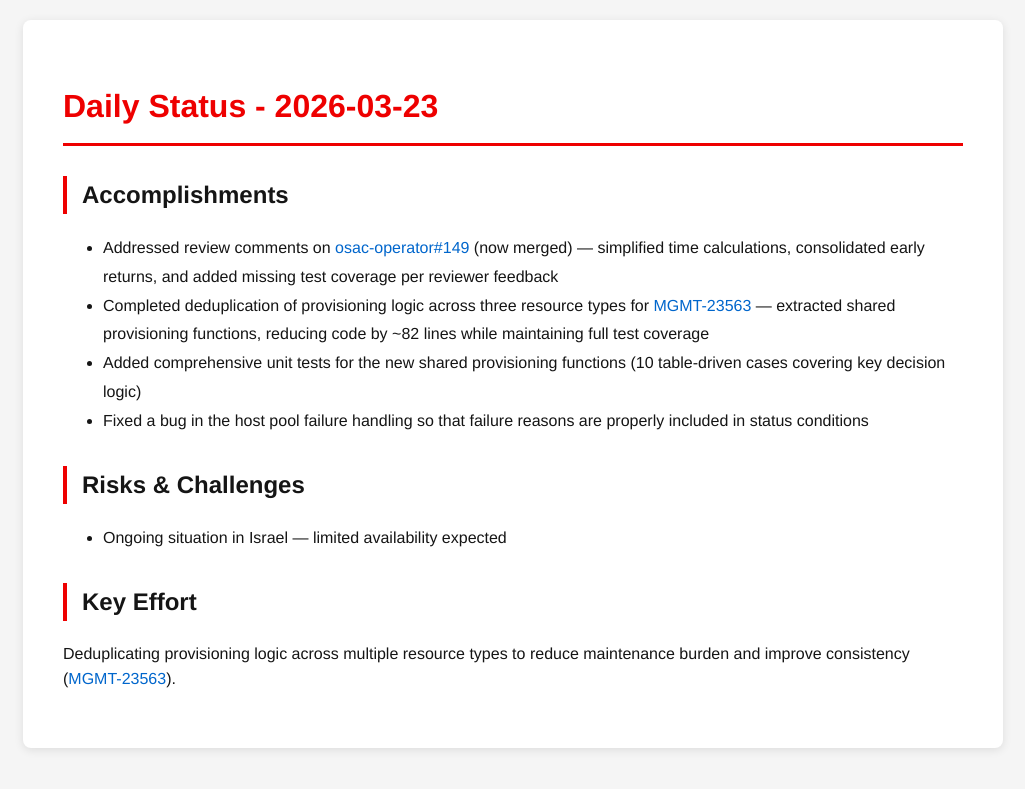
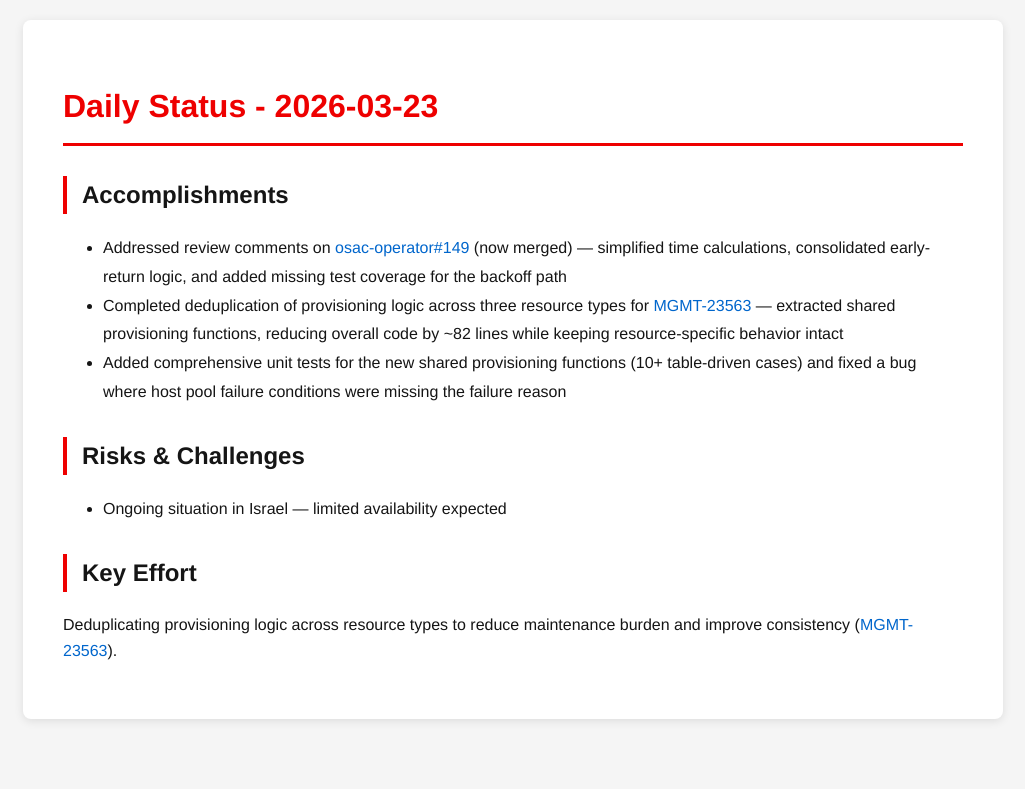
Before and after one commit to tzvatot/daily-status, a Jekyll site: the page built from 2026-03-23.md, in a window 1280 px wide. Shown: the top 789 px of the page, without its empty margins (127-1152 px from the left). Built offline with Jekyll 4.4.1, drawn with Linux system fonts in a browser that asks for light colours.

Commit message:
Daily status update - 2026-03-23

```diff
--- a/2026-03-23.md
+++ b/2026-03-23.md
@@ -7,13 +7,12 @@ date: 2026-03-23
 # Daily Status - 2026-03-23
 
 ## Accomplishments
-- Addressed review comments on [osac-operator#149](https://github.com/osac-project/osac-operator/pull/149) (now merged) — simplified time calculations, consolidated early returns, and added missing test coverage per reviewer feedback
-- Completed deduplication of provisioning logic across three resource types for [MGMT-23563](https://issues.redhat.com/browse/MGMT-23563) — extracted shared provisioning functions, reducing code by ~82 lines while maintaining full test coverage
-- Added comprehensive unit tests for the new shared provisioning functions (10 table-driven cases covering key decision logic)
-- Fixed a bug in the host pool failure handling so that failure reasons are properly included in status conditions
+- Addressed review comments on [osac-operator#149](https://github.com/osac-project/osac-operator/pull/149) (now merged) — simplified time calculations, consolidated early-return logic, and added missing test coverage for the backoff path
+- Completed deduplication of provisioning logic across three resource types for [MGMT-23563](https://issues.redhat.com/browse/MGMT-23563) — extracted shared provisioning functions, reducing overall code by ~82 lines while keeping resource-specific behavior intact
+- Added comprehensive unit tests for the new shared provisioning functions (10+ table-driven cases) and fixed a bug where host pool failure conditions were missing the failure reason
 
 ## Risks & Challenges
 - Ongoing situation in Israel — limited availability expected
 
 ## Key Effort
-Deduplicating provisioning logic across multiple resource types to reduce maintenance burden and improve consistency ([MGMT-23563](https://issues.redhat.com/browse/MGMT-23563)).
+Deduplicating provisioning logic across resource types to reduce maintenance burden and improve consistency ([MGMT-23563](https://issues.redhat.com/browse/MGMT-23563)).
```
